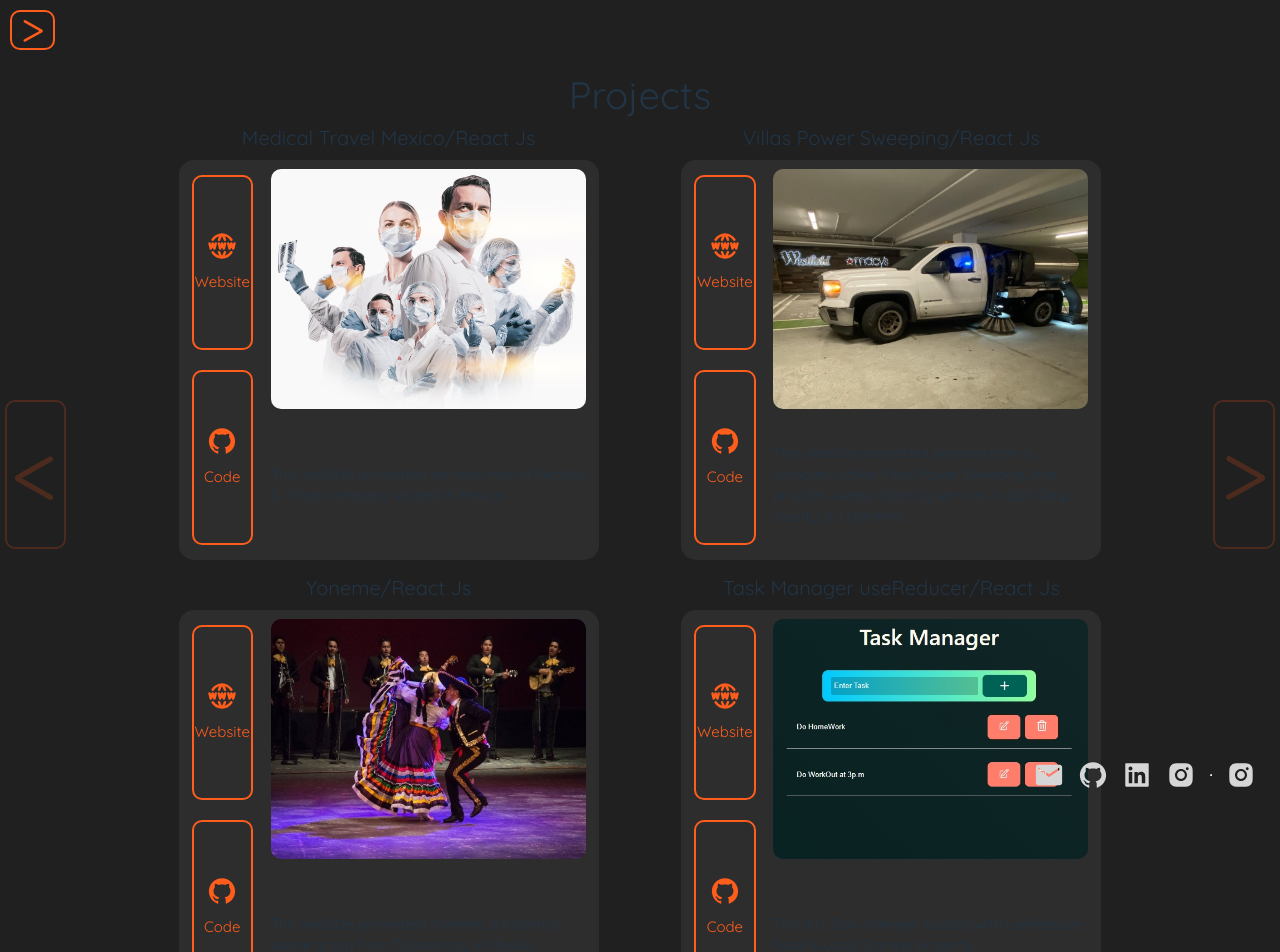
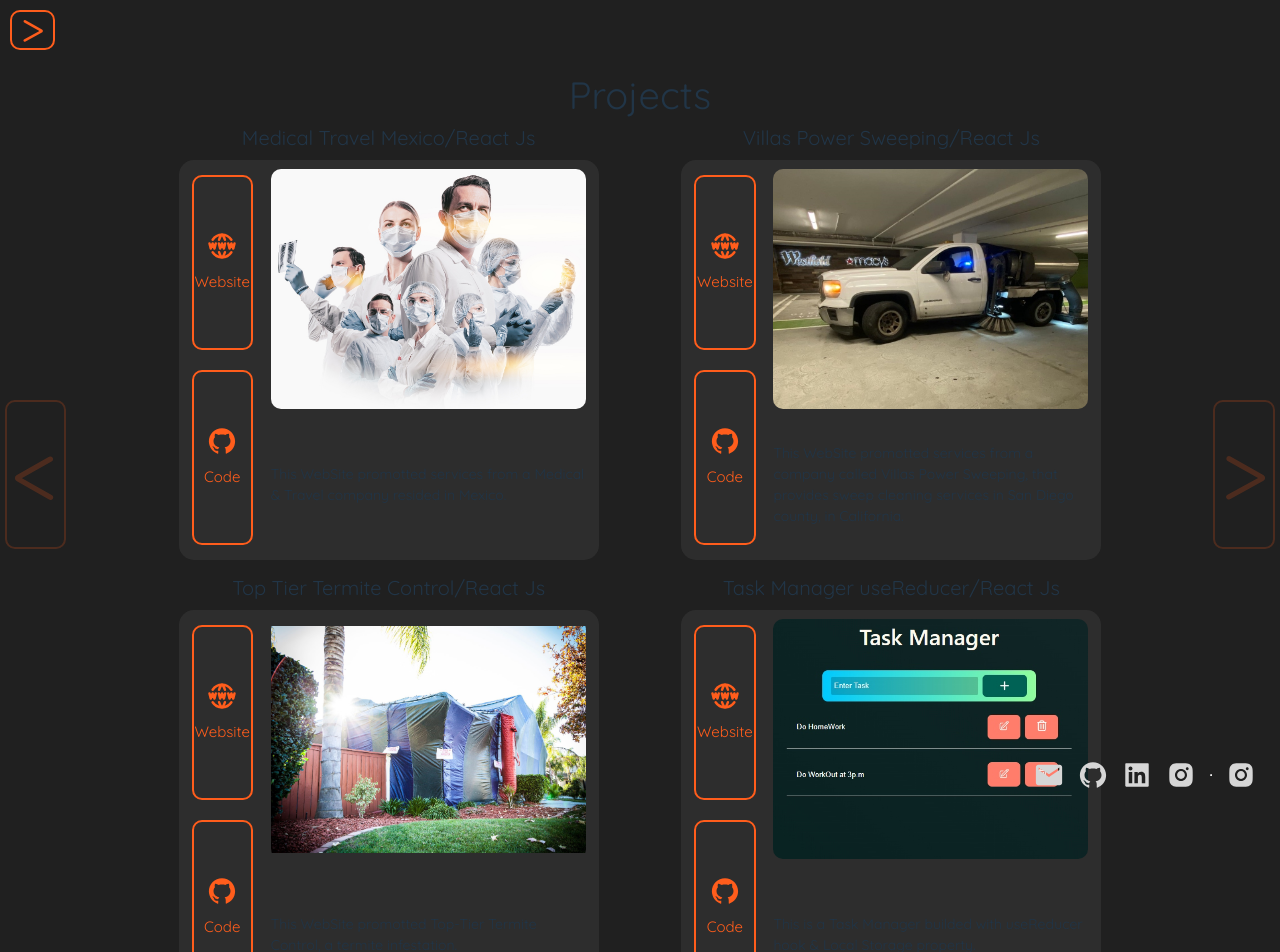
Before and after one commit to Berth-V/portfolio, a React (Vite) app: page /#/projects in a window 1280 px wide. Shown: the top 952 px of the page. Built offline with nearby package versions, Linux system fonts and the light colour scheme.

Commit message:
Top Tier Project Added & Yoneme Project Deleted

```diff
--- a/src/components/Home/Home.css
+++ b/src/components/Home/Home.css
@@ -5,6 +5,7 @@
   align-items: center;
   width: 100vw;
   height: calc(100dvh - 125px);
+  overflow-y: hidden;
 }
 
 .home__container {
--- a/src/components/Projects/Projects.css
+++ b/src/components/Projects/Projects.css
@@ -1,7 +1,7 @@
 :root {
   --secondary-color: #ff5d1c;
   --thrid-color: #d6d6d6;
-  --card-img-size: 360px;
+  --card-img-size: 390px;
 }
 
 .projects {
@@ -33,6 +33,7 @@
   display: flex;
   align-items: center;
   justify-content: space-evenly;
+
   flex-wrap: wrap;
 }
 
--- a/src/components/Projects/Projects.jsx
+++ b/src/components/Projects/Projects.jsx
@@ -4,7 +4,7 @@ import NextButton from '../Shared/NextButton/NextButton';
 import Card from './Card';
 import medical from '../../assets/medical.jpg';
 import villas from '../../assets/villas.jpg';
-import yoneme from '../../assets/yoneme.jpg';
+import toptier from '../../assets/toptier.avif';
 import kateshop from '../../assets/kateshop.jpg';
 import taskmanager from '../../assets/taskmanager.jpg';
 import {motion} from 'framer-motion';
@@ -28,12 +28,12 @@ function Projects() {
         'This WebSite promotted services from a company called Villas Power Sweeping, that provides sweep cleaning services in San Diego county, in California.',
     },
     {
-      img: yoneme,
-      tittle: 'Yoneme/React Js',
-      website: 'https://yoneme.com/',
-      code: 'https://github.com/Berth-V/yoneme',
+      img: toptier,
+      tittle: 'Top Tier Termite Control/React Js',
+      website: 'https://toptiertermite.com/',
+      code: 'https://github.com/Berth-V/toptiertermite',
       parragraph:
-        'This WebSite promotted Yoneme, a folclorick dance group from Tijuana city, in Mexico.',
+        'This WebSite promotted Top-Tier Termite Control, a termite infestation.',
     },
     {
       img: taskmanager,
```
Also changed, not shown: src/assets/toptier.avif (added).
